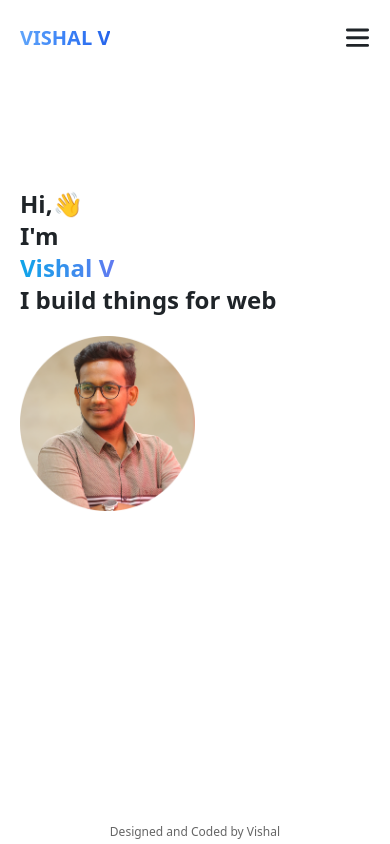
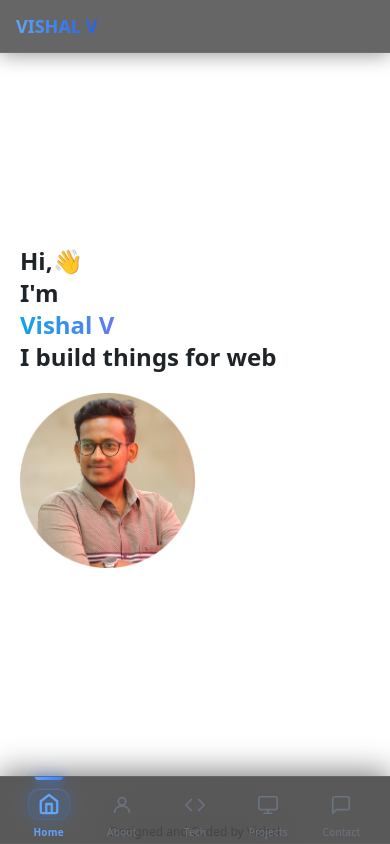
Before and after one commit to VISHALVKY/my-portfolio-react, a React (Create React App) app: page / in a window 390 px wide. Built offline with nearby package versions, Linux system fonts and the light colour scheme.

Commit message:
modified mobile navbar

```diff
--- a/src/Components/Header.js
+++ b/src/Components/Header.js
@@ -99,126 +99,319 @@
 
 // export default Header;
 
-import React, { useState } from "react";
-import { NavLink } from "react-router-dom";
-import { socialMediaUrl } from "../Details"; // { linkdein, github }
+// import React, { useState } from "react";
+// import { NavLink } from "react-router-dom";
+// import { socialMediaUrl } from "../Details";
+
+// function Header() {
+//   const [isOpen, setIsOpen] = useState(false);
+//   const { linkdein, github } = socialMediaUrl;
+
+//   const toggleDrawer = () => {
+//     setIsOpen(!isOpen);
+//   };
+
+//   return (
+//     <header className="container mx-auto py-2 px-4 max-width relative">
+//       <div className="flex justify-between items-center py-4 md:py-6">
+//         {/* <h1 className="text-xl font-bold">VISHAL</h1> */}
+//         <h1 className="text-xl font-bold bg-gradient-to-r from-blue-400 via-blue-500 to-blue-600 bg-clip-text text-transparent">VISHAL V</h1>
+
+//         <div className="md:hidden" onClick={toggleDrawer}>
+//           <svg
+//             className="stroke-dark-heading dark:stroke-white"
+//             width="25"
+//             height="20"
+//             viewBox="0 0 16 13"
+//             fill="none"
+//             xmlns="http://www.w3.org/2000/svg"
+//           >
+//             <path
+//               d="M1.4375 1.3125H14.5625M1.4375 11.3125H14.5625M1.4375 6.3125H14.5625"
+//               strokeWidth="1.875"
+//               strokeLinecap="round"
+//               strokeLinejoin="round"
+//             />
+//           </svg>
+//         </div>
+
+//         {/* Desktop Nav */}
+//         <nav className="hidden md:flex items-center space-x-6 font-medium dark:text-light-content">
+//           <NavLink to="/">Home</NavLink>
+//           <NavLink to="/about">About</NavLink>
+//           <NavLink to="/technologies">Technologies</NavLink>
+//           <NavLink to="/projects">Projects</NavLink>
+//           <NavLink to="/contact">Contact</NavLink>
+//         </nav>
+
+//         {/* Desktop Social Icons */}
+//         <ul className="hidden md:flex space-x-4">
+//           <li>
+//             <a href={linkdein} target="_blank" rel="noreferrer noopener">
+//               <svg
+//                 className="dark:fill-light-heading fill-dark-heading"
+//                 width="28"
+//                 height="28"
+//                 viewBox="0 0 30 30"
+//                 fill="none"
+//                 xmlns="http://www.w3.org/2000/svg"
+//               >
+//                 <path d="M15 0.599976C7.04701 0.599976 0.600006 7.04698 0.600006 15C0.600006 22.953 7.04701 29.4 15 29.4C22.953 29.4 29.4 22.953 29.4 15C29.4 7.04698 22.953 0.599976 15 0.599976ZM11.475 20.9685H8.55901V11.5845H11.475V20.9685ZM9.99901 10.4325C9.07801 10.4325 8.48251 9.77997 8.48251 8.97297C8.48251 8.14948 9.09601 7.51648 10.0365 7.51648C10.977 7.51648 11.553 8.14948 11.571 8.97297C11.571 9.77997 10.977 10.4325 9.99901 10.4325ZM22.125 20.9685H19.209V15.768C19.209 14.5575 18.786 13.7355 17.7315 13.7355C16.926 13.7355 16.4475 14.292 16.236 14.8275C16.158 15.018 16.1385 15.288 16.1385 15.5565V20.967H13.221V14.577C13.221 13.4055 13.1835 12.426 13.1445 11.583H15.678L15.8115 12.8865H15.87C16.254 12.2745 17.1945 11.3715 18.768 11.3715C20.6865 11.3715 22.125 12.657 22.125 15.42V20.9685Z" />
+//               </svg>
+//             </a>
+//           </li>
+//           <li>
+//             <a href={github} target="_blank" rel="noreferrer noopener">
+//               <svg
+//                 className="dark:fill-light-heading fill-dark-heading"
+//                 width="28"
+//                 height="28"
+//                 viewBox="0 0 30 30"
+//                 fill="none"
+//                 xmlns="http://www.w3.org/2000/svg"
+//               >
+//                 <path
+//                   fillRule="evenodd"
+//                   clipRule="evenodd"
+//                   d="M15 0C6.7125 0 0 6.7125 0 15C0 21.6375 4.29375 27.2437 10.2563 29.2313C11.0063 29.3625 11.2875 28.9125 11.2875 28.5188C11.2875 28.1625 11.2688 26.9813 11.2688 25.725C7.5 26.4188 6.525 24.8062 6.225 23.9625C6.05625 23.5312 5.325 22.2 4.6875 21.8438C4.1625 21.5625 3.4125 20.8687 4.66875 20.85C5.85 20.8313 6.69375 21.9375 6.975 22.3875C8.325 24.6562 10.4812 24.0187 11.3438 23.625C11.475 22.65 11.8688 21.9937 12.3 21.6187C8.9625 21.2437 5.475 19.95 5.475 14.2125C5.475 12.5813 6.05625 11.2313 7.0125 10.1813C6.8625 9.80625 6.3375 8.26875 7.1625 6.20625C7.1625 6.20625 8.41875 5.8125 11.2875 7.74375C12.4875 7.40625 13.7625 7.2375 15.0375 7.2375C16.3125 7.2375 17.5875 7.40625 18.7875 7.74375C21.6562 5.79375 22.9125 6.20625 22.9125 6.20625C23.7375 8.26875 23.2125 9.80625 23.0625 10.1813C24.0188 11.2313 24.6 12.5625 24.6 14.2125C24.6 19.9688 21.0938 21.2437 17.7563 21.6187C18.3 22.0875 18.7688 22.9875 18.7688 24.3937C18.7688 26.4 18.75 28.0125 18.75 28.5188C18.75 28.9125 19.0312 29.3813 19.7812 29.2313C22.759 28.2259 25.3465 26.3121 27.1796 23.7592C29.0127 21.2063 29.9991 18.1429 30 15C30 6.7125 23.2875 0 15 0Z"
+//                 />
+//               </svg>
+//             </a>
+//           </li>
+//         </ul>
+//       </div>
+
+//       {/* Mobile Drawer & Backdrop */}
+//       {isOpen && (
+//         <>
+//           <div
+//             className="fixed inset-0 bg-black bg-opacity-40 z-30"
+//             onClick={toggleDrawer}
+//           ></div>
+//           <div className="fixed top-0 right-0 h-full w-64 bg-white dark:bg-dark-bg z-40 p-6 transition-transform transform translate-x-0 duration-300 ease-in-out">
+//             <button onClick={toggleDrawer} className="mb-6 text-xl font-bold">
+//               ✕
+//             </button>
+//             <ul className="space-y-4 font-medium dark:text-light-content">
+//               <li><NavLink to="/" onClick={toggleDrawer}>Home</NavLink></li>
+//               <li><NavLink to="/about" onClick={toggleDrawer}>About</NavLink></li>
+//               <li><NavLink to="/technologies" onClick={toggleDrawer}>Technologies</NavLink></li>
+//               <li><NavLink to="/projects" onClick={toggleDrawer}>Projects</NavLink></li>
+//               <li><NavLink to="/contact" onClick={toggleDrawer}>Contact</NavLink></li>
+//             </ul>
+//             <ul className="flex justify-start items-center space-x-4 mt-6">
+//               <li>
+//                 <a href={linkdein} target="_blank" rel="noreferrer noopener">
+//                   <svg width="24" height="24" fill="currentColor" viewBox="0 0 30 30">
+//                     <path d="M15 0.599976C7.04701 0.599976 0.600006 7.04698 0.600006 15C0.600006 22.953 7.04701 29.4 15 29.4C22.953 29.4 29.4 22.953 29.4 15C29.4 7.04698 22.953 0.599976 15 0.599976ZM11.475 20.9685H8.55901V11.5845H11.475V20.9685ZM9.99901 10.4325C9.07801 10.4325 8.48251 9.77997 8.48251 8.97297C8.48251 8.14948 9.09601 7.51648 10.0365 7.51648C10.977 7.51648 11.553 8.14948 11.571 8.97297C11.571 9.77997 10.977 10.4325 9.99901 10.4325ZM22.125 20.9685H19.209V15.768C19.209 14.5575 18.786 13.7355 17.7315 13.7355C16.926 13.7355 16.4475 14.292 16.236 14.8275C16.158 15.018 16.1385 15.288 16.1385 15.5565V20.967H13.221V14.577C13.221 13.4055 13.1835 12.426 13.1445 11.583H15.678L15.8115 12.8865H15.87C16.254 12.2745 17.1945 11.3715 18.768 11.3715C20.6865 11.3715 22.125 12.657 22.125 15.42V20.9685Z" />
+//                   </svg>
+//                 </a>
+//               </li>
+//               <li>
+//                 <a href={github} target="_blank" rel="noreferrer noopener">
+//                   <svg width="24" height="24" fill="currentColor" viewBox="0 0 30 30">
+//                     <path d="M15 0C6.7125 0 0 6.7125 0 15C0 21.6375 4.29375 27.2437 10.2563 29.2313C11.0063 29.3625 11.2875 28.9125 11.2875 28.5188C11.2875 28.1625 11.2688 26.9813 11.2688 25.725C7.5 26.4188 6.525 24.8062 6.225 23.9625C6.05625 23.5312 5.325 22.2 4.6875 21.8438C4.1625 21.5625 3.4125 20.8687 4.66875 20.85C5.85 20.8313 6.69375 21.9375 6.975 22.3875C8.325 24.6562 10.4812 24.0187 11.3438 23.625C11.475 22.65 11.8688 21.9937 12.3 21.6187C8.9625 21.2437 5.475 19.95 5.475 14.2125C5.475 12.5813 6.05625 11.2313 7.0125 10.1813C6.8625 9.80625 6.3375 8.26875 7.1625 6.20625C7.1625 6.20625 8.41875 5.8125 11.2875 7.74375C12.4875 7.40625 13.7625 7.2375 15.0375 7.2375C16.3125 7.2375 17.5875 7.40625 18.7875 7.74375C21.6562 5.79375 22.9125 6.20625 22.9125 6.20625C23.7375 8.26875 23.2125 9.80625 23.0625 10.1813C24.0188 11.2313 24.6 12.5625 24.6 14.2125C24.6 19.9688 21.0938 21.2437 17.7563 21.6187C18.3 22.0875 18.7688 22.9875 18.7688 24.3937C18.7688 26.4 18.75 28.0125 18.75 28.5188C18.75 28.9125 19.0312 29.3813 19.7812 29.2313C22.759 28.2259 25.3465 26.3121 27.1796 23.7592C29.0127 21.2063 29.9991 18.1429 30 15C30 6.7125 23.2875 0 15 0Z" />
+//                   </svg>
+//                 </a>
+//               </li>
+//             </ul>
+//           </div>
+//         </>
+//       )}
+//     </header>
+//   );
+// }
+
+// export default Header;
+
+import React from "react";
+import { NavLink, useLocation } from "react-router-dom";
 
 function Header() {
-  const [isOpen, setIsOpen] = useState(false);
-  const { linkdein, github } = socialMediaUrl;
+  const location = useLocation();
 
-  const toggleDrawer = () => {
-    setIsOpen(!isOpen);
-  };
+  const navItems = [
+    {
+      to: "/",
+      label: "Home",
+      icon: (active) => (
+        <svg width="22" height="22" viewBox="0 0 24 24" fill="none"
+          stroke="currentColor" strokeWidth={active ? 2.5 : 1.8}
+          strokeLinecap="round" strokeLinejoin="round">
+          <path d="M3 9l9-7 9 7v11a2 2 0 0 1-2 2H5a2 2 0 0 1-2-2z" />
+          <polyline points="9 22 9 12 15 12 15 22" />
+        </svg>
+      ),
+    },
+    {
+      to: "/about",
+      label: "About",
+      icon: (active) => (
+        <svg width="22" height="22" viewBox="0 0 24 24" fill="none"
+          stroke="currentColor" strokeWidth={active ? 2.5 : 1.8}
+          strokeLinecap="round" strokeLinejoin="round">
+          <circle cx="12" cy="8" r="4" />
+          <path d="M4 20c0-4 3.6-7 8-7s8 3 8 7" />
+        </svg>
+      ),
+    },
+    {
+      to: "/technologies",
+      label: "Tech",
+      icon: (active) => (
+        <svg width="22" height="22" viewBox="0 0 24 24" fill="none"
+          stroke="currentColor" strokeWidth={active ? 2.5 : 1.8}
+          strokeLinecap="round" strokeLinejoin="round">
+          <polyline points="16 18 22 12 16 6" />
+          <polyline points="8 6 2 12 8 18" />
+        </svg>
+      ),
+    },
+    {
+      to: "/projects",
+      label: "Projects",
+      icon: (active) => (
+        <svg width="22" height="22" viewBox="0 0 24 24" fill="none"
+          stroke="currentColor" strokeWidth={active ? 2.5 : 1.8}
+          strokeLinecap="round" strokeLinejoin="round">
+          <rect x="2" y="3" width="20" height="14" rx="2" />
+          <path d="M8 21h8M12 17v4" />
+        </svg>
+      ),
+    },
+    {
+      to: "/contact",
+      label: "Contact",
+      icon: (active) => (
+        <svg width="22" height="22" viewBox="0 0 24 24" fill="none"
+          stroke="currentColor" strokeWidth={active ? 2.5 : 1.8}
+          strokeLinecap="round" strokeLinejoin="round">
+          <path d="M21 15a2 2 0 0 1-2 2H7l-4 4V5a2 2 0 0 1 2-2h14a2 2 0 0 1 2 2z" />
+        </svg>
+      ),
+    },
+  ];
 
   return (
-    <header className="container mx-auto py-2 px-4 max-width relative">
-      <div className="flex justify-between items-center py-4 md:py-6">
-        {/* <h1 className="text-xl font-bold">VISHAL</h1> */}
-        <h1 className="text-xl font-bold bg-gradient-to-r from-blue-400 via-blue-500 to-blue-600 bg-clip-text text-transparent">VISHAL V</h1>
+    <>
+      {/* ─── Desktop Header ─── */}
+      <header className="container mx-auto py-2 px-4 max-width hidden md:block">
+        <div className="flex justify-between items-center py-4 md:py-6">
+          <h1 className="text-xl font-bold bg-gradient-to-r from-blue-400 via-blue-500 to-blue-600 bg-clip-text text-transparent">
+            VISHAL V
+          </h1>
+          <nav className="flex items-center space-x-6 font-medium text-gray-300">
+            <NavLink to="/" className={({ isActive }) => isActive ? "text-blue-400" : "text-gray-400 hover:text-white transition-colors"}>Home</NavLink>
+            <NavLink to="/about" className={({ isActive }) => isActive ? "text-blue-400" : "text-gray-400 hover:text-white transition-colors"}>About</NavLink>
+            <NavLink to="/technologies" className={({ isActive }) => isActive ? "text-blue-400" : "text-gray-400 hover:text-white transition-colors"}>Technologies</NavLink>
+            <NavLink to="/projects" className={({ isActive }) => isActive ? "text-blue-400" : "text-gray-400 hover:text-white transition-colors"}>Projects</NavLink>
+            <NavLink to="/contact" className={({ isActive }) => isActive ? "text-blue-400" : "text-gray-400 hover:text-white transition-colors"}>Contact</NavLink>
+          </nav>
+        </div>
+      </header>
 
-        <div className="md:hidden" onClick={toggleDrawer}>
-          <svg
-            className="stroke-dark-heading dark:stroke-white"
-            width="25"
-            height="20"
-            viewBox="0 0 16 13"
-            fill="none"
-            xmlns="http://www.w3.org/2000/svg"
-          >
-            <path
-              d="M1.4375 1.3125H14.5625M1.4375 11.3125H14.5625M1.4375 6.3125H14.5625"
-              strokeWidth="1.875"
-              strokeLinecap="round"
-              strokeLinejoin="round"
-            />
-          </svg>
-        </div>
+      {/* ─── Mobile Top Bar ─── */}
+      <header
+        className="md:hidden flex items-center px-4 py-3"
+        style={{
+          background: "rgba(0, 0, 0, 0.6)",
+          backdropFilter: "blur(20px)",
+          WebkitBackdropFilter: "blur(20px)",
+          borderBottom: "1px solid rgba(255, 255, 255, 0.06)",
+          boxShadow: "0 2px 20px rgba(0, 0, 0, 0.4)",
+        }}
+      >
+        <h1 className="text-lg font-bold bg-gradient-to-r from-blue-400 via-blue-500 to-blue-600 bg-clip-text text-transparent">
+          VISHAL V
+        </h1>
+      </header>
 
-        {/* Desktop Nav */}
-        <nav className="hidden md:flex items-center space-x-6 font-medium dark:text-light-content">
-          <NavLink to="/">Home</NavLink>
-          <NavLink to="/about">About</NavLink>
-          <NavLink to="/technologies">Technologies</NavLink>
-          <NavLink to="/projects">Projects</NavLink>
-          <NavLink to="/contact">Contact</NavLink>
-        </nav>
+      {/* ─── Mobile Bottom Tab Bar ─── */}
+      <nav
+        className="md:hidden fixed bottom-0 left-0 right-0 z-50 flex items-center justify-around px-3"
+        style={{
+          paddingBottom: "env(safe-area-inset-bottom, 10px)",
+          paddingTop: "8px",
+          background: "rgba(0, 0, 0, 0.65)",
+          backdropFilter: "blur(28px)",
+          WebkitBackdropFilter: "blur(28px)",
+          borderTop: "1px solid rgba(255, 255, 255, 0.07)",
+          boxShadow: "0 -4px 30px rgba(0, 0, 0, 0.5), 0 -1px 0 rgba(255, 255, 255, 0.04) inset",
+        }}
+      >
+        {navItems.map(({ to, label, icon }) => {
+          const isActive =
+            to === "/" ? location.pathname === "/" : location.pathname.startsWith(to);
 
-        {/* Desktop Social Icons */}
-        <ul className="hidden md:flex space-x-4">
-          <li>
-            <a href={linkdein} target="_blank" rel="noreferrer noopener">
-              <svg
-                className="dark:fill-light-heading fill-dark-heading"
-                width="28"
-                height="28"
-                viewBox="0 0 30 30"
-                fill="none"
-                xmlns="http://www.w3.org/2000/svg"
+          return (
+            <NavLink
+              key={to}
+              to={to}
+              className="relative flex flex-col items-center justify-center gap-1 py-1 flex-1"
+              style={{ textDecoration: "none" }}
+            >
+              {/* Active pill dot at top */}
+              <span
+                style={{
+                  position: "absolute",
+                  top: "-8px",
+                  left: "50%",
+                  transform: "translateX(-50%)",
+                  width: isActive ? "28px" : "0px",
+                  height: "3px",
+                  borderRadius: "0 0 4px 4px",
+                  background: "linear-gradient(90deg, #60a5fa, #3b82f6)",
+                  boxShadow: isActive ? "0 0 10px rgba(59,130,246,0.9), 0 0 20px rgba(59,130,246,0.4)" : "none",
+                  transition: "width 0.3s cubic-bezier(0.34,1.56,0.64,1)",
+                }}
+              />
+
+              {/* Icon with glowing active background pill */}
+              <span
+                style={{
+                  display: "flex",
+                  alignItems: "center",
+                  justifyContent: "center",
+                  width: "42px",
+                  height: "32px",
+                  borderRadius: "12px",
+                  background: isActive
+                    ? "rgba(59, 130, 246, 0.15)"
+                    : "transparent",
+                  boxShadow: isActive
+                    ? "0 0 16px rgba(59,130,246,0.25), inset 0 1px 0 rgba(255,255,255,0.08)"
+                    : "none",
+                  border: isActive
+                    ? "1px solid rgba(59,130,246,0.2)"
+                    : "1px solid transparent",
+                  color: isActive ? "#60a5fa" : "#6b7280",
+                  transition: "all 0.25s ease",
+                  transform: isActive ? "translateY(-1px)" : "translateY(0)",
+                }}
               >
-                <path d="M15 0.599976C7.04701 0.599976 0.600006 7.04698 0.600006 15C0.600006 22.953 7.04701 29.4 15 29.4C22.953 29.4 29.4 22.953 29.4 15C29.4 7.04698 22.953 0.599976 15 0.599976ZM11.475 20.9685H8.55901V11.5845H11.475V20.9685ZM9.99901 10.4325C9.07801 10.4325 8.48251 9.77997 8.48251 8.97297C8.48251 8.14948 9.09601 7.51648 10.0365 7.51648C10.977 7.51648 11.553 8.14948 11.571 8.97297C11.571 9.77997 10.977 10.4325 9.99901 10.4325ZM22.125 20.9685H19.209V15.768C19.209 14.5575 18.786 13.7355 17.7315 13.7355C16.926 13.7355 16.4475 14.292 16.236 14.8275C16.158 15.018 16.1385 15.288 16.1385 15.5565V20.967H13.221V14.577C13.221 13.4055 13.1835 12.426 13.1445 11.583H15.678L15.8115 12.8865H15.87C16.254 12.2745 17.1945 11.3715 18.768 11.3715C20.6865 11.3715 22.125 12.657 22.125 15.42V20.9685Z" />
-              </svg>
-            </a>
-          </li>
-          <li>
-            <a href={github} target="_blank" rel="noreferrer noopener">
-              <svg
-                className="dark:fill-light-heading fill-dark-heading"
-                width="28"
-                height="28"
-                viewBox="0 0 30 30"
-                fill="none"
-                xmlns="http://www.w3.org/2000/svg"
+                {icon(isActive)}
+              </span>
+
+              {/* Label */}
+              <span
+                style={{
+                  fontSize: "10px",
+                  fontWeight: isActive ? 600 : 400,
+                  color: isActive ? "#60a5fa" : "#6b7280",
+                  letterSpacing: "0.02em",
+                  transition: "color 0.25s ease",
+                }}
               >
-                <path
-                  fillRule="evenodd"
-                  clipRule="evenodd"
-                  d="M15 0C6.7125 0 0 6.7125 0 15C0 21.6375 4.29375 27.2437 10.2563 29.2313C11.0063 29.3625 11.2875 28.9125 11.2875 28.5188C11.2875 28.1625 11.2688 26.9813 11.2688 25.725C7.5 26.4188 6.525 24.8062 6.225 23.9625C6.05625 23.5312 5.325 22.2 4.6875 21.8438C4.1625 21.5625 3.4125 20.8687 4.66875 20.85C5.85 20.8313 6.69375 21.9375 6.975 22.3875C8.325 24.6562 10.4812 24.0187 11.3438 23.625C11.475 22.65 11.8688 21.9937 12.3 21.6187C8.9625 21.2437 5.475 19.95 5.475 14.2125C5.475 12.5813 6.05625 11.2313 7.0125 10.1813C6.8625 9.80625 6.3375 8.26875 7.1625 6.20625C7.1625 6.20625 8.41875 5.8125 11.2875 7.74375C12.4875 7.40625 13.7625 7.2375 15.0375 7.2375C16.3125 7.2375 17.5875 7.40625 18.7875 7.74375C21.6562 5.79375 22.9125 6.20625 22.9125 6.20625C23.7375 8.26875 23.2125 9.80625 23.0625 10.1813C24.0188 11.2313 24.6 12.5625 24.6 14.2125C24.6 19.9688 21.0938 21.2437 17.7563 21.6187C18.3 22.0875 18.7688 22.9875 18.7688 24.3937C18.7688 26.4 18.75 28.0125 18.75 28.5188C18.75 28.9125 19.0312 29.3813 19.7812 29.2313C22.759 28.2259 25.3465 26.3121 27.1796 23.7592C29.0127 21.2063 29.9991 18.1429 30 15C30 6.7125 23.2875 0 15 0Z"
-                />
-              </svg>
-            </a>
-          </li>
-        </ul>
-      </div>
+                {label}
+              </span>
+            </NavLink>
+          );
+        })}
+      </nav>
 
-      {/* Mobile Drawer & Backdrop */}
-      {isOpen && (
-        <>
-          <div
-            className="fixed inset-0 bg-black bg-opacity-40 z-30"
-            onClick={toggleDrawer}
-          ></div>
-          <div className="fixed top-0 right-0 h-full w-64 bg-white dark:bg-dark-bg z-40 p-6 transition-transform transform translate-x-0 duration-300 ease-in-out">
-            <button onClick={toggleDrawer} className="mb-6 text-xl font-bold">
-              ✕
-            </button>
-            <ul className="space-y-4 font-medium dark:text-light-content">
-              <li><NavLink to="/" onClick={toggleDrawer}>Home</NavLink></li>
-              <li><NavLink to="/about" onClick={toggleDrawer}>About</NavLink></li>
-              <li><NavLink to="/technologies" onClick={toggleDrawer}>Technologies</NavLink></li>
-              <li><NavLink to="/projects" onClick={toggleDrawer}>Projects</NavLink></li>
-              <li><NavLink to="/contact" onClick={toggleDrawer}>Contact</NavLink></li>
-            </ul>
-            <ul className="flex justify-start items-center space-x-4 mt-6">
-              <li>
-                <a href={linkdein} target="_blank" rel="noreferrer noopener">
-                  <svg width="24" height="24" fill="currentColor" viewBox="0 0 30 30">
-                    <path d="M15 0.599976C7.04701 0.599976 0.600006 7.04698 0.600006 15C0.600006 22.953 7.04701 29.4 15 29.4C22.953 29.4 29.4 22.953 29.4 15C29.4 7.04698 22.953 0.599976 15 0.599976ZM11.475 20.9685H8.55901V11.5845H11.475V20.9685ZM9.99901 10.4325C9.07801 10.4325 8.48251 9.77997 8.48251 8.97297C8.48251 8.14948 9.09601 7.51648 10.0365 7.51648C10.977 7.51648 11.553 8.14948 11.571 8.97297C11.571 9.77997 10.977 10.4325 9.99901 10.4325ZM22.125 20.9685H19.209V15.768C19.209 14.5575 18.786 13.7355 17.7315 13.7355C16.926 13.7355 16.4475 14.292 16.236 14.8275C16.158 15.018 16.1385 15.288 16.1385 15.5565V20.967H13.221V14.577C13.221 13.4055 13.1835 12.426 13.1445 11.583H15.678L15.8115 12.8865H15.87C16.254 12.2745 17.1945 11.3715 18.768 11.3715C20.6865 11.3715 22.125 12.657 22.125 15.42V20.9685Z" />
-                  </svg>
-                </a>
-              </li>
-              <li>
-                <a href={github} target="_blank" rel="noreferrer noopener">
-                  <svg width="24" height="24" fill="currentColor" viewBox="0 0 30 30">
-                    <path d="M15 0C6.7125 0 0 6.7125 0 15C0 21.6375 4.29375 27.2437 10.2563 29.2313C11.0063 29.3625 11.2875 28.9125 11.2875 28.5188C11.2875 28.1625 11.2688 26.9813 11.2688 25.725C7.5 26.4188 6.525 24.8062 6.225 23.9625C6.05625 23.5312 5.325 22.2 4.6875 21.8438C4.1625 21.5625 3.4125 20.8687 4.66875 20.85C5.85 20.8313 6.69375 21.9375 6.975 22.3875C8.325 24.6562 10.4812 24.0187 11.3438 23.625C11.475 22.65 11.8688 21.9937 12.3 21.6187C8.9625 21.2437 5.475 19.95 5.475 14.2125C5.475 12.5813 6.05625 11.2313 7.0125 10.1813C6.8625 9.80625 6.3375 8.26875 7.1625 6.20625C7.1625 6.20625 8.41875 5.8125 11.2875 7.74375C12.4875 7.40625 13.7625 7.2375 15.0375 7.2375C16.3125 7.2375 17.5875 7.40625 18.7875 7.74375C21.6562 5.79375 22.9125 6.20625 22.9125 6.20625C23.7375 8.26875 23.2125 9.80625 23.0625 10.1813C24.0188 11.2313 24.6 12.5625 24.6 14.2125C24.6 19.9688 21.0938 21.2437 17.7563 21.6187C18.3 22.0875 18.7688 22.9875 18.7688 24.3937C18.7688 26.4 18.75 28.0125 18.75 28.5188C18.75 28.9125 19.0312 29.3813 19.7812 29.2313C22.759 28.2259 25.3465 26.3121 27.1796 23.7592C29.0127 21.2063 29.9991 18.1429 30 15C30 6.7125 23.2875 0 15 0Z" />
-                  </svg>
-                </a>
-              </li>
-            </ul>
-          </div>
-        </>
-      )}
-    </header>
+      {/* ─── Bottom spacing so page content clears the tab bar ─── */}
+      <div className="md:hidden h-20" />
+    </>
   );
 }
 
```
Also changed, not shown: 1 other file (tests, documents, lock files or other folders).
